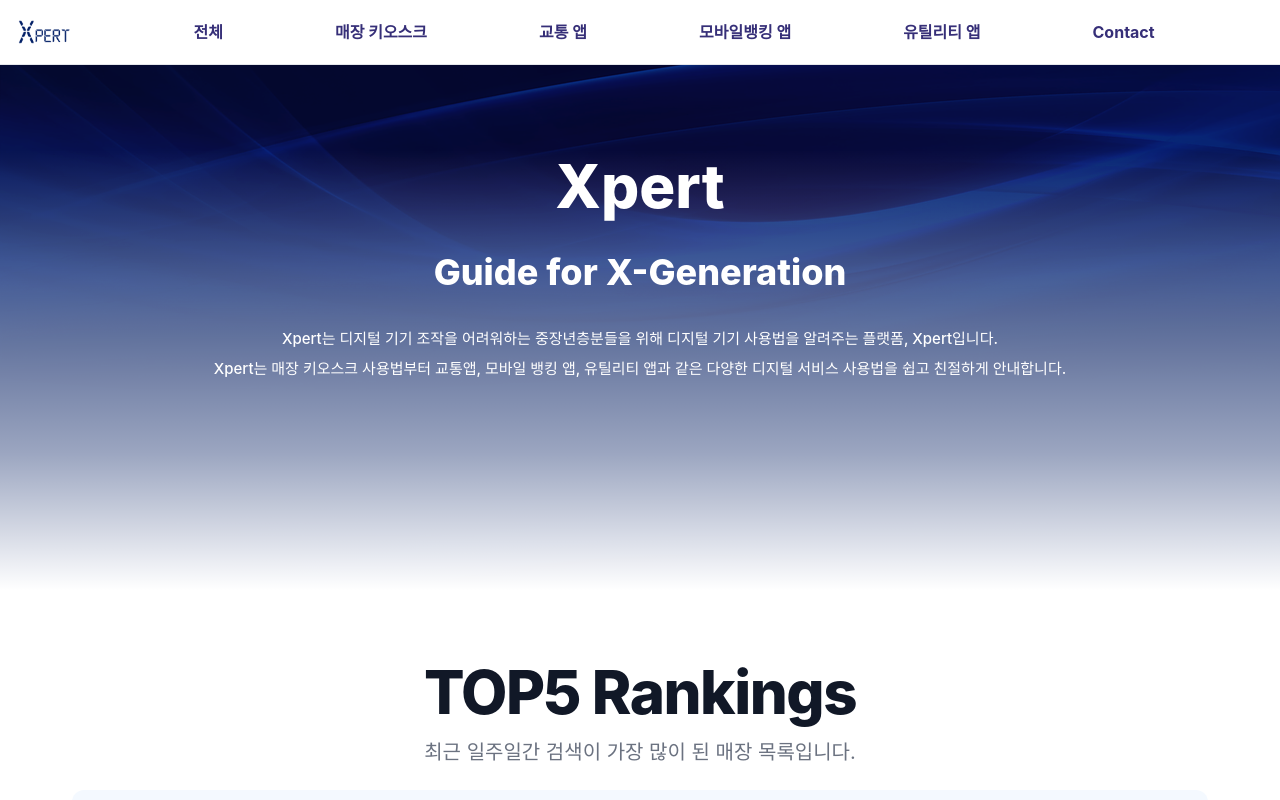
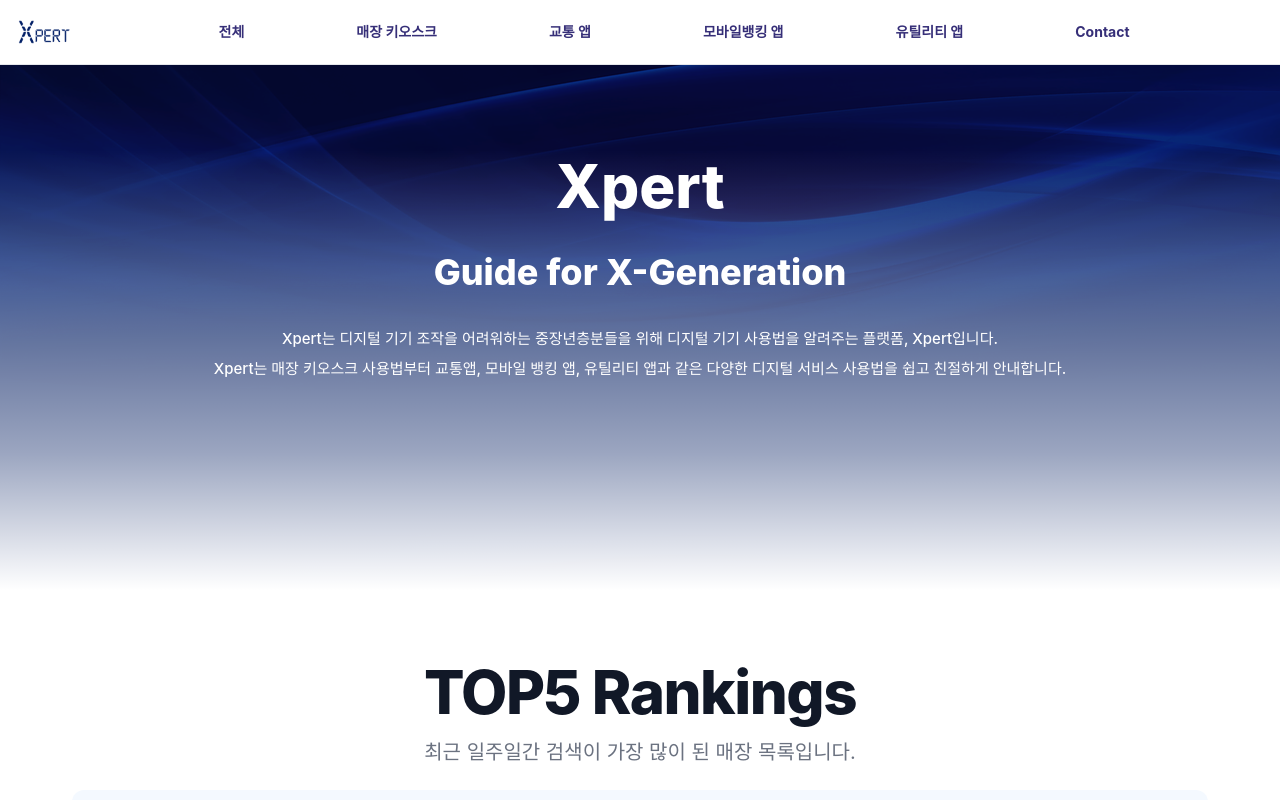
Before and after one commit to hyer2/xpert, a React (Create React App) app in the folder frontend/: page / in a window 1280 px wide. Shown: the top 800 px of the page. Built offline with nearby package versions, Linux system fonts and the light colour scheme.

Commit message:
modify nav ui

```diff
--- a/frontend/src/Main.js
+++ b/frontend/src/Main.js
@@ -359,10 +359,10 @@ function Nav() {
             className="items-center justify-between hidden w-full md:flex md:w-auto md:order-1"
             id="navbar-sticky"
           >
-            <ul className="flex flex-col p-4 md:p-0 mt-4 font-medium border border-gray-100 rounded-lg bg-gray-50 md:flex-row md:space-x-28 md:mt-0 md:border-0 md:bg-white">
+            <ul className="flex flex-col p-4 md:p-0 mt-4 font-medium border border-gray-100 rounded-lg bg-gray-50 md:flex-row md:space-x-12 lg:space-x-20 xl:space-x-28 md:mt-0 md:border-0 md:bg-white">
               <li>
                 <a
-                  class="relative font-bold text-regular text-indigo-900 before:absolute before:-bottom-4 before:h-0.5 before:w-full before:origin-left before:scale-x-0 before:bg-slate-500 before:transition hover:before:scale-100 pb-2 hover:text-indigo-500 hover:before:bg-indigo-500"
+                  class="relative font-bold text-sm lg:text-md text-regular text-indigo-900 before:absolute before:-bottom-4 before:h-0.5 before:w-full before:origin-left before:scale-x-0 before:bg-slate-500 before:transition hover:before:scale-100 pb-2 hover:text-indigo-500 hover:before:bg-indigo-500"
                   href="/total"
                 >
                   <span class="relative flex items-center justify-center">
@@ -373,7 +373,7 @@ function Nav() {
 
               <li>
                 <a
-                  class="relative font-bold text-regular text-indigo-900 before:absolute before:-bottom-4 before:h-0.5 before:w-full before:origin-left before:scale-x-0 before:bg-slate-500 before:transition hover:before:scale-100 pb-2 hover:text-indigo-500 hover:before:bg-indigo-500"
+                  class="relative font-bold text-sm lg:text-md text-regular text-indigo-900 before:absolute before:-bottom-4 before:h-0.5 before:w-full before:origin-left before:scale-x-0 before:bg-slate-500 before:transition hover:before:scale-100 pb-2 hover:text-indigo-500 hover:before:bg-indigo-500"
                   href="/shop"
                 >
                   <span class="relative flex items-center justify-center">
@@ -384,7 +384,7 @@ function Nav() {
 
               <li>
                 <a
-                  class="relative font-bold text-regular text-indigo-900 before:absolute before:-bottom-4 before:h-0.5 before:w-full before:origin-left before:scale-x-0 before:bg-slate-500 before:transition hover:before:scale-100 pb-2 hover:text-indigo-500 hover:before:bg-indigo-500"
+                  class="relative font-bold text-sm lg:text-md text-regular text-indigo-900 before:absolute before:-bottom-4 before:h-0.5 before:w-full before:origin-left before:scale-x-0 before:bg-slate-500 before:transition hover:before:scale-100 pb-2 hover:text-indigo-500 hover:before:bg-indigo-500"
                   href="/traffic"
                 >
                   <span class="relative flex items-center justify-center">
@@ -394,7 +394,7 @@ function Nav() {
               </li>
               <li>
                 <a
-                  class="relative font-bold text-regular text-indigo-900 before:absolute before:-bottom-4 before:h-0.5 before:w-full before:origin-left before:scale-x-0 before:bg-slate-500 before:transition hover:before:scale-100 pb-2 hover:text-indigo-500 hover:before:bg-indigo-500"
+                  class="relative font-bold text-sm lg:text-md text-regular text-indigo-900 before:absolute before:-bottom-4 before:h-0.5 before:w-full before:origin-left before:scale-x-0 before:bg-slate-500 before:transition hover:before:scale-100 pb-2 hover:text-indigo-500 hover:before:bg-indigo-500"
                   href="/banking"
                 >
                   <span class="relative flex items-center justify-center">
@@ -404,7 +404,7 @@ function Nav() {
               </li>
               <li>
                 <a
-                  class="relative font-bold text-regular text-indigo-900 before:absolute before:-bottom-4 before:h-0.5 before:w-full before:origin-left before:scale-x-0 before:bg-slate-500 before:transition hover:before:scale-100 pb-2 hover:text-indigo-500 hover:before:bg-indigo-500"
+                  class="relative font-bold text-sm lg:text-md text-regular text-indigo-900 before:absolute before:-bottom-4 before:h-0.5 before:w-full before:origin-left before:scale-x-0 before:bg-slate-500 before:transition hover:before:scale-100 pb-2 hover:text-indigo-500 hover:before:bg-indigo-500"
                   href="/utility"
                 >
                   <span class="relative flex items-center justify-center">
@@ -414,7 +414,7 @@ function Nav() {
               </li>
               <li>
                 <a
-                  class="relative font-bold text-regular text-indigo-900 before:absolute before:-bottom-4 before:h-0.5 before:w-full before:origin-left before:scale-x-0 before:bg-slate-500 before:transition hover:before:scale-100 pb-2 hover:text-indigo-500 hover:before:bg-indigo-500"
+                  class="relative font-bold text-sm lg:text-md text-regular text-indigo-900 before:absolute before:-bottom-4 before:h-0.5 before:w-full before:origin-left before:scale-x-0 before:bg-slate-500 before:transition hover:before:scale-100 pb-2 hover:text-indigo-500 hover:before:bg-indigo-500"
                   href="/contact"
                 >
                   <span class="relative flex items-center justify-center">
```
